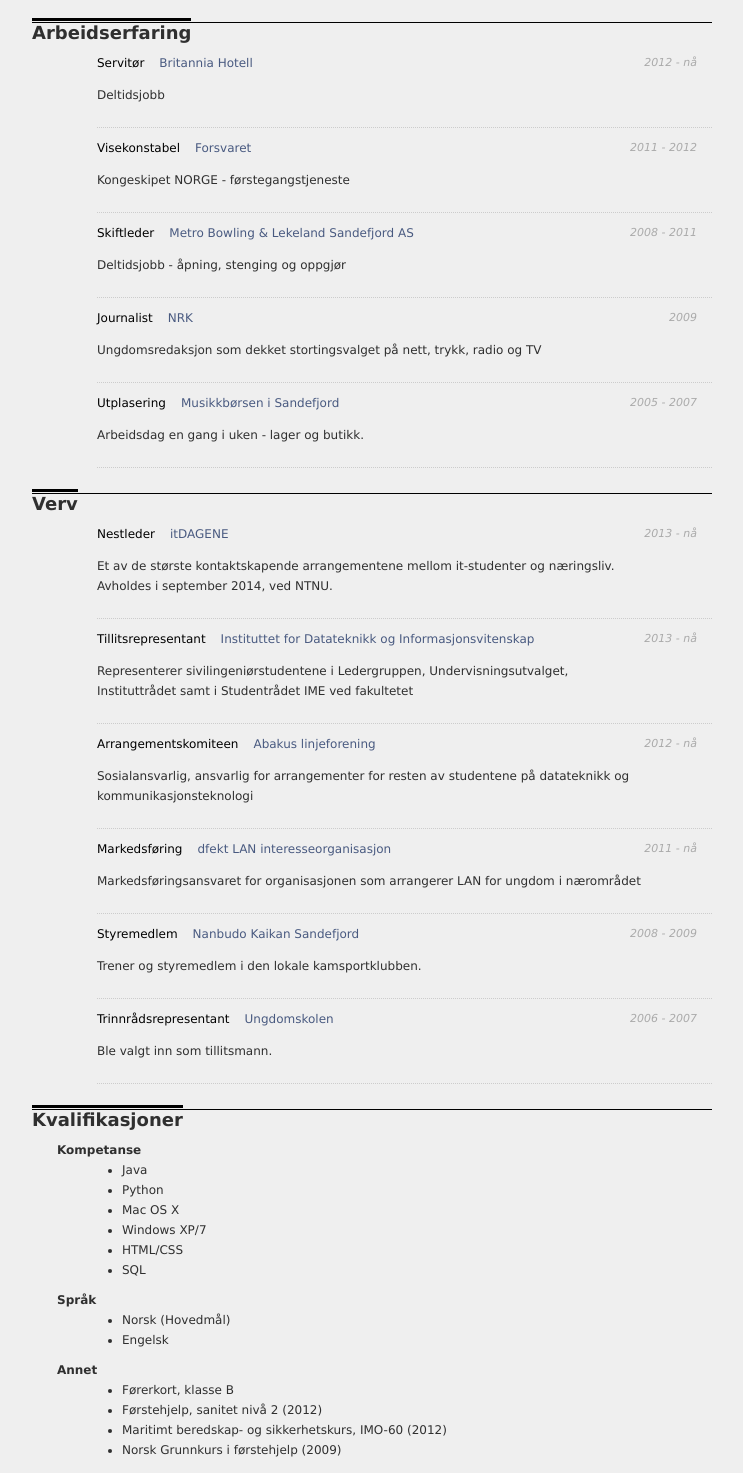
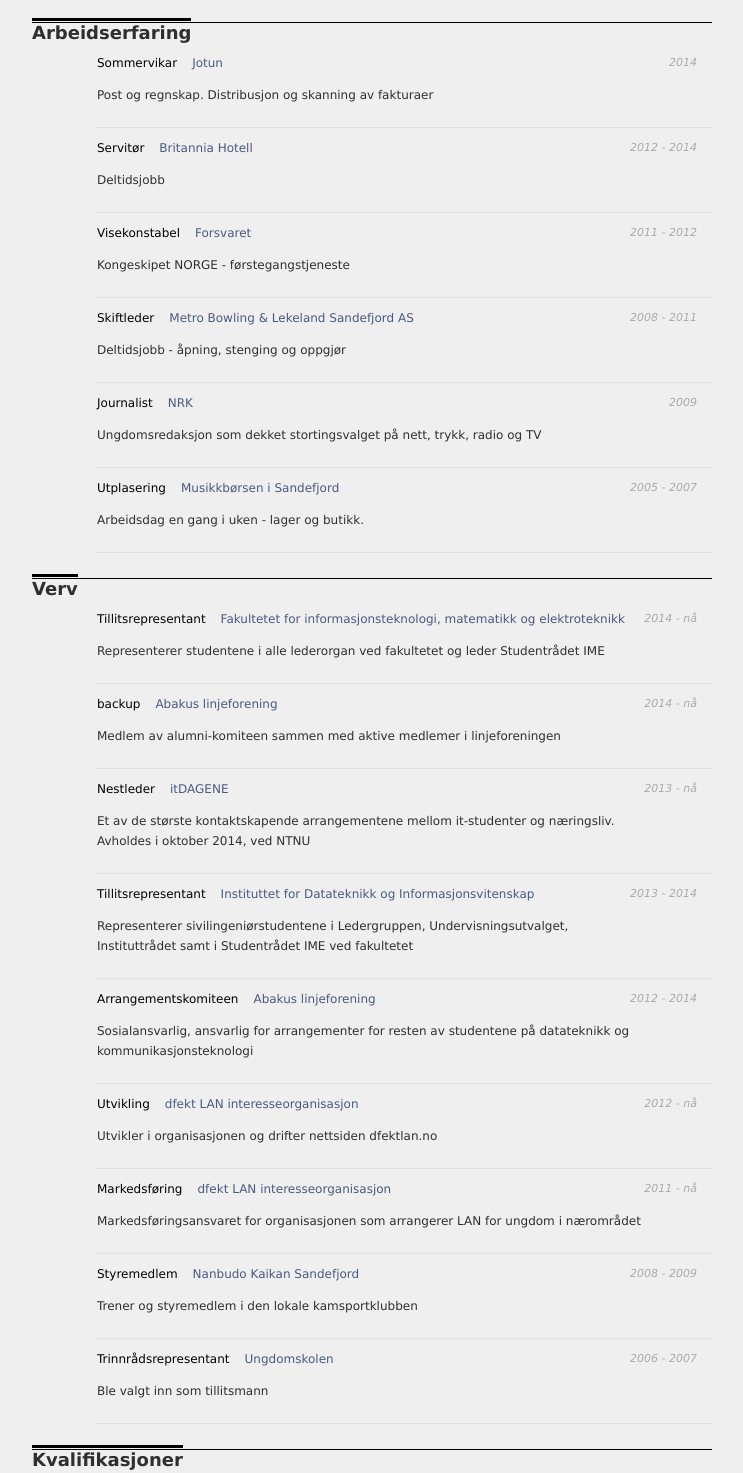
Before and after one commit to thormartin91/thorma, a plain HTML site: page index.html in a window 1280 px wide. Shown: the part 671-2144 px from the top of the page, without its empty margins (268-1011 px from the left). Drawn offline with Linux system fonts and the light colour scheme; files whose address does not match are found by name.

Commit message:
update sommerintern ++

```diff
--- a/index.html
+++ b/index.html
@@ -15,7 +15,7 @@
 			<h1>Thor Martin Abrahamsen</h1>
 
 			<h1 class="body2">
-				<a href="mailto:tma91@sfjbb.net">
+				<a href="mailto:thormartin91@gmail.com">
 					<span aria-hidden="true" class="icon-mail"></span>
 				</a>
 				<a href="http://www.linkedin.com/pub/thor-martin-abrahamsen/70/330/b97">
@@ -29,16 +29,20 @@
 				</a>
 				<a href="http://www.github.com/thormartin91">
 					<span aria-hidden="true" class="icon-github"></span>
-				</a>
+				<!--
+                </a>
 				<a href="http://www.google.no">
 					<span aria-hidden="true" class="icon-google-plus"></span>
 				</a>
+            -->
 				<a href="skype:thormartin91">
 					<span aria-hidden="true" class="icon-skype"></span>
 				</a>
-				<a href="http://steamcommunity.com/profiles/76561198049270704/">
+				<!--
+                <a href="http://steamcommunity.com/profiles/76561198049270704/">
 					<span aria-hidden="true" class="icon-steam"></span>
 				</a>
+            -->
 			</h1>
 
 			<h2>
@@ -97,8 +101,14 @@
             </h2>
 
             <ul class="exp_list">
+                <li>
+                    <span>2014</span>
+                    <span class="role">Sommervikar</span>
+                    <a href="#">Jotun</a>
+                    <p>Post og regnskap. Distribusjon og skanning av fakturaer</p>
+                </li>
             	<li>
-                    <span>2012 - nå </span>
+                    <span>2012 - 2014 </span>
                     <span class="role">Servitør</span>
                     <a href="#">Britannia Hotell</a>
                     <p>Deltidsjobb</p>
@@ -135,23 +145,41 @@
             </h2>
 
             <ul class="exp_list">
+                <li>
+                    <span>2014 - nå</span>
+                    <span class="role">Tillitsrepresentant</span>
+                    <a href="http://www.ntnu.no/ime">Fakultetet for informasjonsteknologi, matematikk og elektroteknikk</a>
+                    <p>Representerer studentene i alle lederorgan ved fakultetet og leder Studentrådet IME</p>
+                </li>
+                <li>
+                    <span>2014 - nå</span>
+                    <span class="role">backup</span>
+                    <a href="http://abakus.no"> Abakus linjeforening</a>
+                    <p>Medlem av alumni-komiteen sammen med aktive medlemer i linjeforeningen</p>
+                </li>
             	<li>
 					<span>2013 - nå</span>
 					<span class="role">Nestleder</span>
 					<a href="http://www.itdagene.no">itDAGENE</a>
-					<p>Et av de største kontaktskapende arrangementene mellom it-studenter og næringsliv. Avholdes i september 2014, ved NTNU.</p>
+					<p>Et av de største kontaktskapende arrangementene mellom it-studenter og næringsliv. Avholdes i oktober 2014, ved NTNU</p>
 				</li>
 				<li>
-					<span>2013 - nå</span>
+					<span>2013 - 2014</span>
 					<span class="role">Tillitsrepresentant</span>
 					<a href="http://www.idi.ntnu.no">Instituttet for Datateknikk og Informasjonsvitenskap</a>
 					<p>Representerer sivilingeniørstudentene i Ledergruppen, Undervisningsutvalget, Instituttrådet samt i Studentrådet IME ved fakultetet</p>
 				</li>
                 <li>
-                    <span>2012 - nå</span>
+                    <span>2012 - 2014</span>
                     <span class="role">Arrangementskomiteen</span>
                     <a href="http://abakus.no"> Abakus linjeforening</a>
                     <p>Sosialansvarlig, ansvarlig for arrangementer for resten av studentene på datateknikk og kommunikasjonsteknologi</p>
+                </li>
+                <li>
+                    <span>2012 - nå</span>
+                    <span class="role">Utvikling</span>
+                    <a href="http://dfektlan.no/">dfekt LAN interesseorganisasjon</a>
+                    <p>Utvikler i organisasjonen og drifter nettsiden dfektlan.no</p>
                 </li>
                 <li>
                     <span>2011 - nå</span>
@@ -163,13 +191,13 @@
                     <span>2008 - 2009</span>
                     <span class="role">Styremedlem </span>
                     <a href="#"> Nanbudo Kaikan Sandefjord</a>
-                    <p>Trener og styremedlem i den lokale kamsportklubben.</p>
+                    <p>Trener og styremedlem i den lokale kamsportklubben</p>
                 </li>
                 <li>
                     <span>2006 - 2007</span>
                     <span class="role">Trinnrådsrepresentant</span>
                     <a href="#">Ungdomskolen</a>
-                    <p>Ble valgt inn som tillitsmann.</p>
+                    <p>Ble valgt inn som tillitsmann</p>
                 </li>
 
             </ul>
@@ -188,6 +216,7 @@
                     <li>Windows XP/7</li>
                     <li>HTML/CSS</li>
                     <li>SQL</li>
+                    <li>Django</li>
                 </ul>
 
                 <h4>Språk</h4>
@@ -210,6 +239,7 @@
 
             <div class="non_list_content">
                 <ul>
+                    <li>Helge Meyer (Avdelingsleder, Posten - Jotun) - 907 46 102</li>
                     <li>Stian Andre Brækkan (Stuert, Kongeskipet NORGE) - 932 01 699</li>
                     <li>Marlen Evensen (Avdelingsleder, Metro Bowling & Lekeland) - 408 42 176</li>
                     </ul>
```
